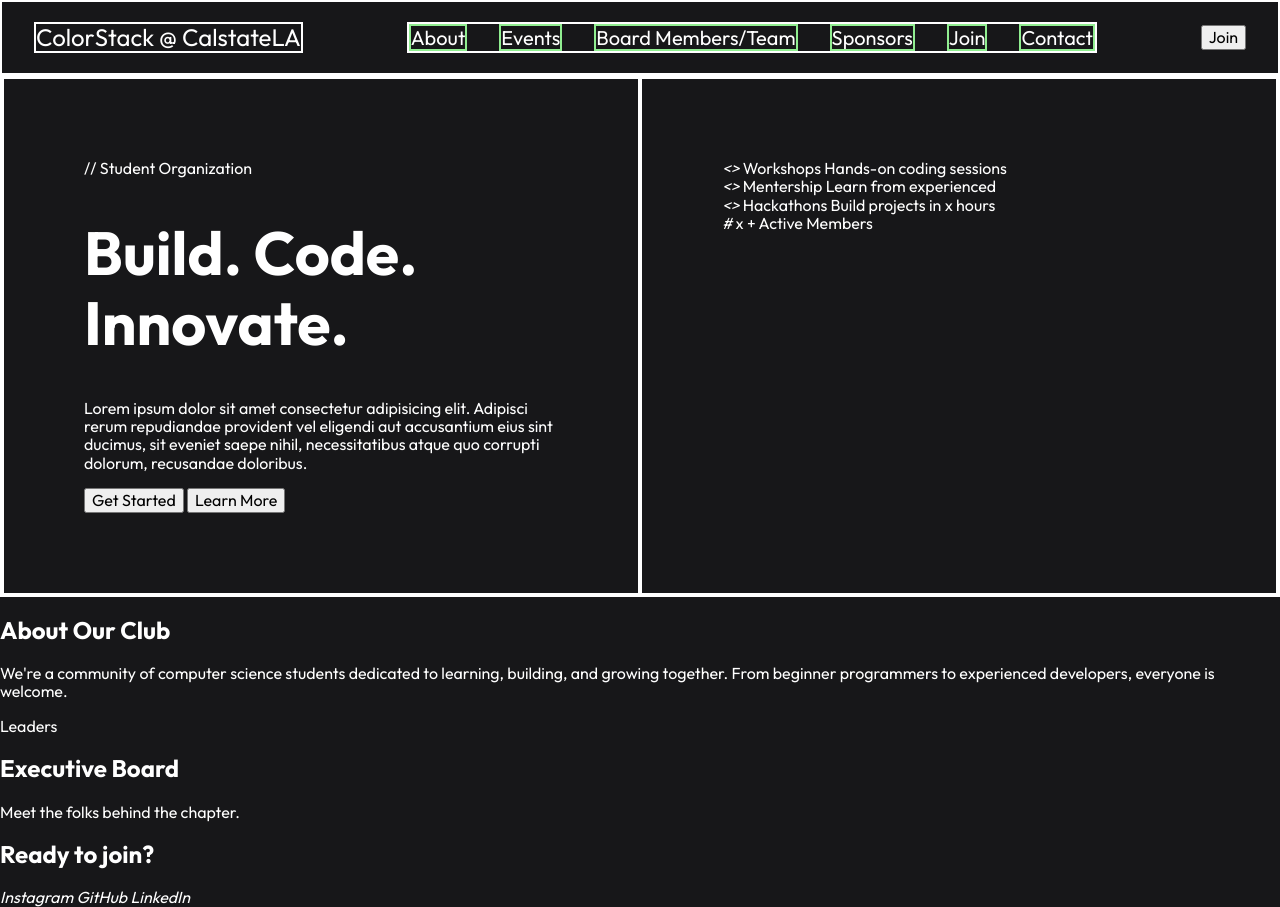
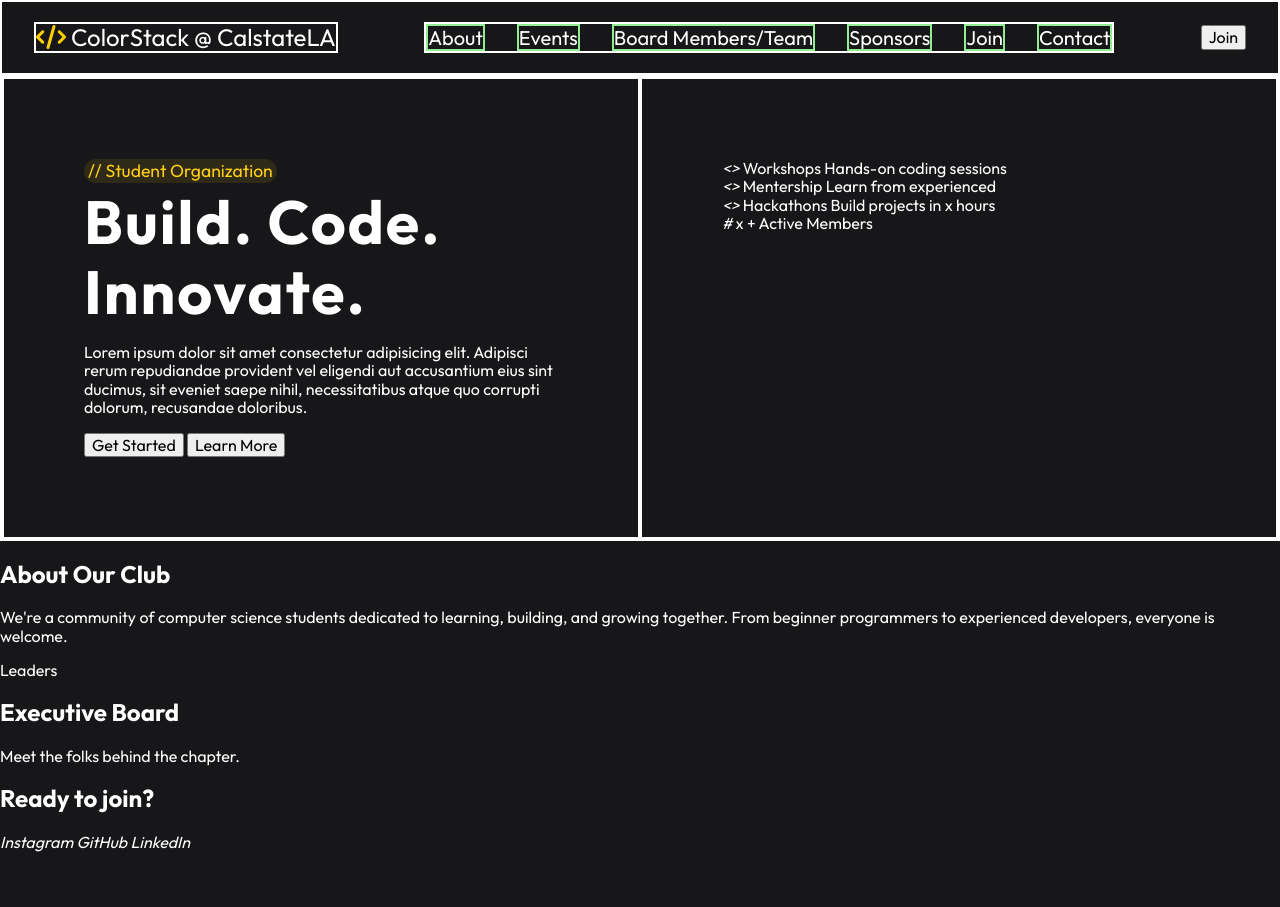
Before and after one commit to brianf4/colorstack-website, a plain HTML site: page index.html in a window 1280 px wide. After the commit the page ends 852 px from the top, so only its background shows below. Drawn offline with Linux system fonts and the light colour scheme.

Commit message:
added css yellow pill student organization

```diff
--- a/css/style.css
+++ b/css/style.css
@@ -16,6 +16,7 @@
 .clear {
     clear: both;
 }
+
 
 /******************************************
 /* BASE STYLES
@@ -39,6 +40,16 @@
 
 h1 {
     font-size: 3.8rem;
+    margin: 0;
+    letter-spacing: 2px;
+}
+
+a:hover {
+    color: #FFCE00;
+}
+
+.fa-code {
+    color: #FFCE00;
 }
 
 /******************************************
@@ -64,7 +75,7 @@
 }
 
 
-header ul  a {
+header ul a {
     text-decoration: none;
     color: white;
 }
@@ -79,6 +90,7 @@
     border: 2px solid white;
     height: fit-content;
     font-size: 1.5rem;
+
 }
 
 footer {}
@@ -93,6 +105,19 @@
     padding: 5rem;
     border: 2px solid white;
 }
+
+main section > span {
+    display: block;
+    margin-bottom: 4px;
+    color: rgb(255, 206, 22);
+    font-size: 1.1rem;
+    border: none;
+    width: fit-content;
+    border-radius: 12px;
+    padding: 2px 4px;
+    /* background-color: #2a2c01; My favorite background color so far*/
+    background-color: rgba(255, 206, 22, 0.1);
+}
 /******************************************
 /* ADDITIONAL STYLES
 /*******************************************/
--- a/index.html
+++ b/index.html
@@ -13,11 +13,14 @@
         <link rel="preconnect" href="https://fonts.googleapis.com">
         <link rel="preconnect" href="https://fonts.gstatic.com" crossorigin>
         <link href="https://fonts.googleapis.com/css2?family=Outfit:wght@100..900&display=swap" rel="stylesheet">
+
+        <!-- Font Awsome Icons -->
+         <script src="https://kit.fontawesome.com/f26a330007.js" crossorigin="anonymous"></script>
     </head>
     <body>
         <header>
             <nav>
-                <span class="nav-title">ColorStack @ CalstateLA</span>
+                <span class="nav-title"> <i class="fa-solid fa-code"></i> ColorStack @ CalstateLA</span>
                 <ul>
                     <li>
                         <a href="">About</a>
```
